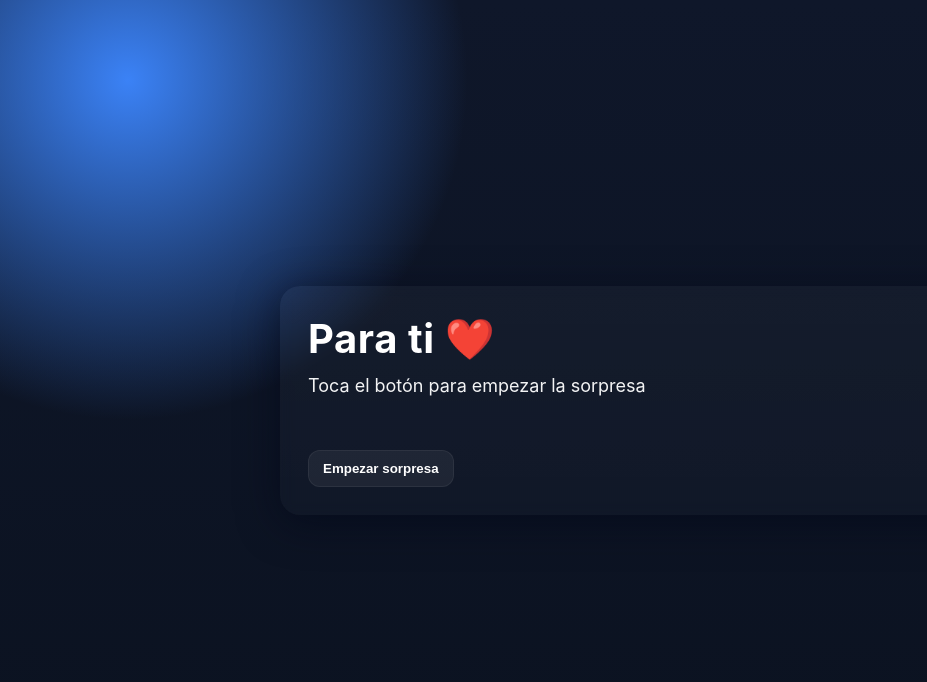
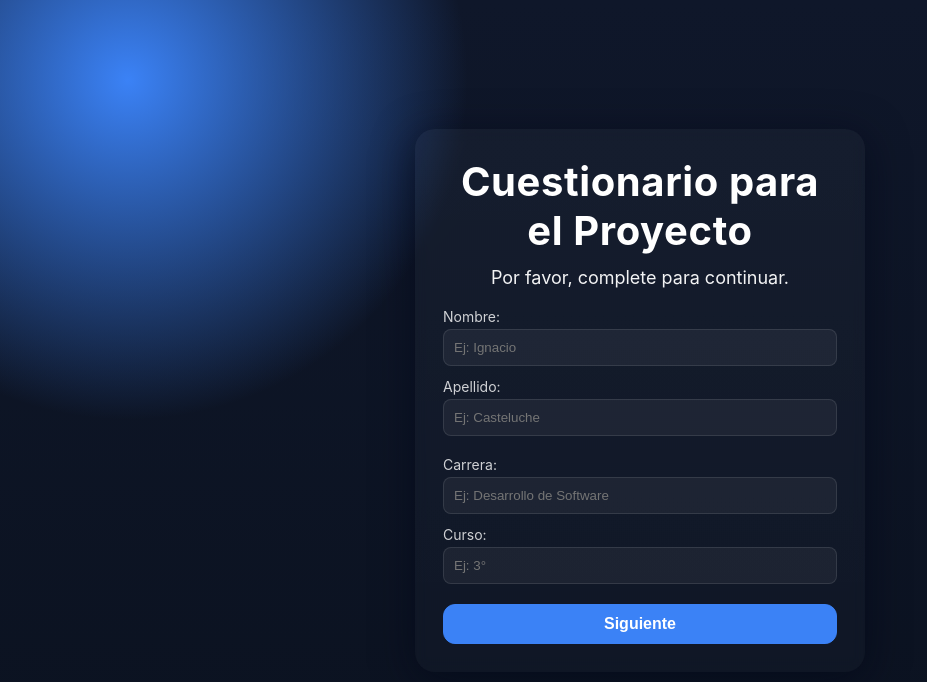
Before and after one commit to Chunchito2003/sorpresa, a plain HTML site: page index.html in a window 1280 px wide. Shown: the whole page, without its empty margins (0-927 px from the left). Drawn offline with Linux system fonts and the light colour scheme.

Commit message:
Añadir tarjeta sorpresa 5

```diff
--- a/index.html
+++ b/index.html
@@ -3,10 +3,10 @@
 <head>
     <meta charset="utf-8" />
     <meta name="viewport" content="width=device-width,initial-scale=1" />
-    <title>Una sorpresa para ti</title>
-    <meta name="description" content="Tarjeta romántica con animaciones - Abre desde el celular" />
+    <title>Documentación de Proyecto</title>
+    <meta name="description" content="Tarjeta" />
     <style>
-        /* [Tus estilos CSS aquí, no necesitan cambios] */
+        /* Estilos CSS (sin cambios) */
         *{box-sizing:border-box;margin:0;padding:0}
         html,body{height:100%}
         body{
@@ -61,19 +61,57 @@
           .btn{padding:8px 12px;border-radius:10px}
           .big-heart{font-size:54px}
         }
+
+        /* Estilo para los campos de entrada */
+        .card input[type="text"] {
+            width: 100%; padding: 10px; border-radius: 8px;
+            border: 1px solid rgba(255,255,255,0.1);
+            background: rgba(255,255,255,0.05);
+            color: #fff;
+            margin-top: 4px;
+        }
     </style>
 </head>
 <body>
-    <div class="card" role="main">
+    <div id="welcome-screen" class="card" style="z-index: 50; max-width: 450px;">
+        <h1 style="text-align: center;">Cuestionario para el Proyecto</h1>
+        <p class="lead" style="text-align: center; margin-bottom: 20px;">Por favor, complete para continuar.</p>
+
+        <div style="margin-bottom: 12px;">
+            <label for="nameInput" style="display: block; font-size: 14px; opacity: 0.8;">Nombre:</label>
+            <input type="text" id="nameInput" placeholder="Ej: Ignacio">
+        </div>
+
+        <div style="margin-bottom: 20px;">
+            <label for="yearInput" style="display: block; font-size: 14px; opacity: 0.8;">Apellido:</label>
+            <input type="text" id="yearInput" placeholder="Ej: Casteluche">
+        </div>
+
+        <div style="margin-bottom: 12px;">
+            <label for="courseInput" style="display: block; font-size: 14px; opacity: 0.8;">Carrera:</label>
+            <input type="text" id="courseInput" placeholder="Ej: Desarrollo de Software">
+        </div>
+
+        <div style="margin-bottom: 20px;">
+            <label for="yearInput" style="display: block; font-size: 14px; opacity: 0.8;">Curso:</label>
+            <input type="text" id="yearInput" placeholder="Ej: 3°">
+        </div>
+
+        <button id="nextBtn" class="btn" style="width: 100%; background: #3b82f6; border-color: #3b82f6; font-size: 16px;">
+            Siguiente
+        </button>
+    </div>
+
+    <div class="card" role="main" id="main-content" style="display:none;">
         <h1>Para ti ❤️</h1>
-        <p class="lead">Toca el botón para empezar la sorpresa</p>
+        <p class="lead">Toca el botón para empezar</p>
 
         <div style="margin-top:16px">
             <div id="mensaje" class="typewriter"></div><span id="cursor" class="cursor" aria-hidden="true"></span>
         </div>
 
         <div class="controls">
-            <button id="startBtn" class="btn">Empezar sorpresa</button>
+            <button id="startBtn" class="btn">Empezar</button>
             <a id="replay" class="btn" style="display:none">Repetir</a>
         </div>
     </div>
@@ -96,8 +134,18 @@
 </audio>
 
 <script>
-    // Texto que se mostrará (puedes editarlo aquí o reemplazarlo en el archivo)
-    const texto = `Hola 🖐️\nNo sabia que hacer para empezar a hablar con vos, asi que decidi que hacer una mini-web era mejor idea que mandar un simple “hola”.\nSolo quería decirte que hay algo en vos que me encanta.🙃\nSi esto te sacó una sonrisa, misión cumplida.❤️`;
+    // Variables para las nuevas pantallas
+    const welcomeScreen = document.getElementById('welcome-screen');
+    const mainContent = document.getElementById('main-content');
+    const nextBtn = document.getElementById('nextBtn');
+    const nameInput = document.getElementById('nameInput');
+    const courseInput = document.getElementById('courseInput');
+    const yearInput = document.getElementById('yearInput');
+
+    let targetName = ""; // Variable para guardar el nombre ingresado
+
+    // Texto de la sorpresa con el marcador de posición para el nombre
+    const textoTemplate = `Hola\nHace mucho que queria hablar con vos pero no sabia como, asi que decidi que hacer esto era mucho mejor idea que mandar un simple “hola”.\nSolo quería decirte que hay algo en vos que me encanta.🙃\nSi esto te sacó una sonrisa, misión cumplida.❤️`;
 
     const mensajeEl = document.getElementById('mensaje');
     const cursor = document.getElementById('cursor');
@@ -109,6 +157,30 @@
     const replay = document.getElementById('replay');
 
     let typingSpeed = 50; // ms por caracter
+
+    // Función principal para la transición
+    nextBtn.addEventListener('click', ()=>{
+        const name = nameInput.value.trim();
+        const course = courseInput.value.trim();
+        const year = yearInput.value.trim();
+
+        if (name.length < 2 || course.length < 2 || year.length < 4) {
+            alert("¡Ups! Parece que te faltan algunos datos del 'proyecto'. Por favor, completa todos los campos.");
+            return;
+        }
+
+        // Guardar solo el nombre para la personalización del mensaje
+        targetName = name;
+
+        // Ocultar la pantalla de bienvenida
+        welcomeScreen.style.display = 'none';
+
+        // Mostrar la pantalla principal de la sorpresa
+        mainContent.style.display = 'block';
+    });
+
+
+    // *** Funciones de animación ***
 
     function typeText(text, el, cb){
         el.textContent = '';
@@ -153,16 +225,20 @@
         }, 12000);
     }
 
+    // *** Función Start Sequence MODIFICADA para incluir el nombre ***
     function startSequence(){
         startBtn.disabled = true;
 
-      // *** La línea clave que intenta reproducir la música al interactuar ***
+        // 1. Reemplaza el marcador de posición con el nombre
+        const finalTexto = textoTemplate.replace("[NOMBRE]", targetName);
+
+        // 2. Intenta reproducir la música
         musica.play().catch(e=>{});
 
-      // generar corazones en intervalo
+        // 3. Inicia las animaciones
         const heartInterval = setInterval(spawnHeart, 600);
-      // escribir el texto
-      typeText(texto, mensajeEl, ()=>{
+        // 4. Escribe el texto personalizado
+        typeText(finalTexto, mensajeEl, ()=>{
             // mostrar overlay después de un ratito
             setTimeout(()=>{
                 overlay.classList.add('show');
@@ -181,10 +257,8 @@
         mensajeEl.textContent = '';
         startBtn.disabled = false;
         replay.style.display = 'none';
-      // Limpia el audio
         musica.pause();
         musica.currentTime = 0;
-      // limpiar corazones existentes
         hearts.innerHTML = '';
     });
 
```
Lines whose indentation alone changed are shown as unchanged.
